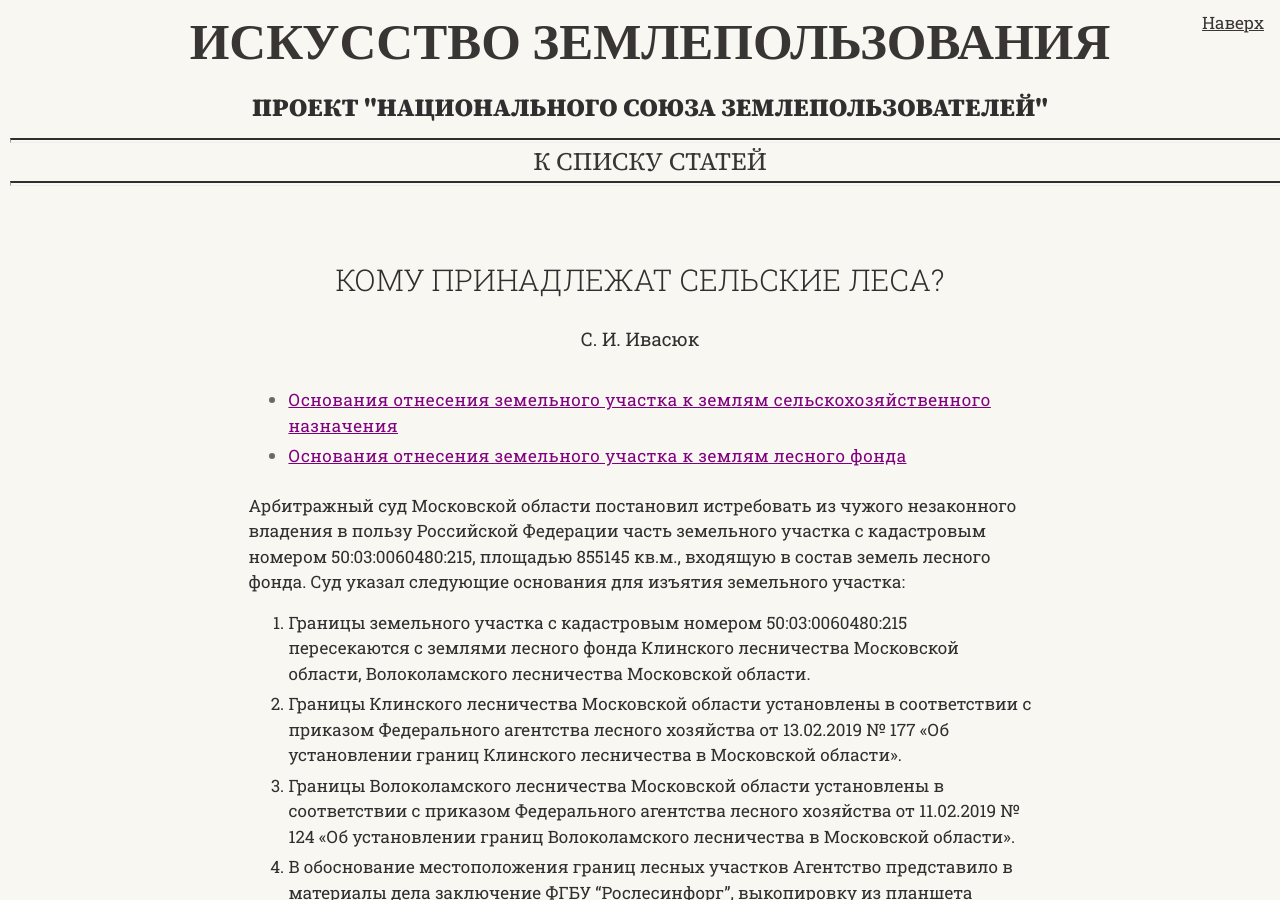
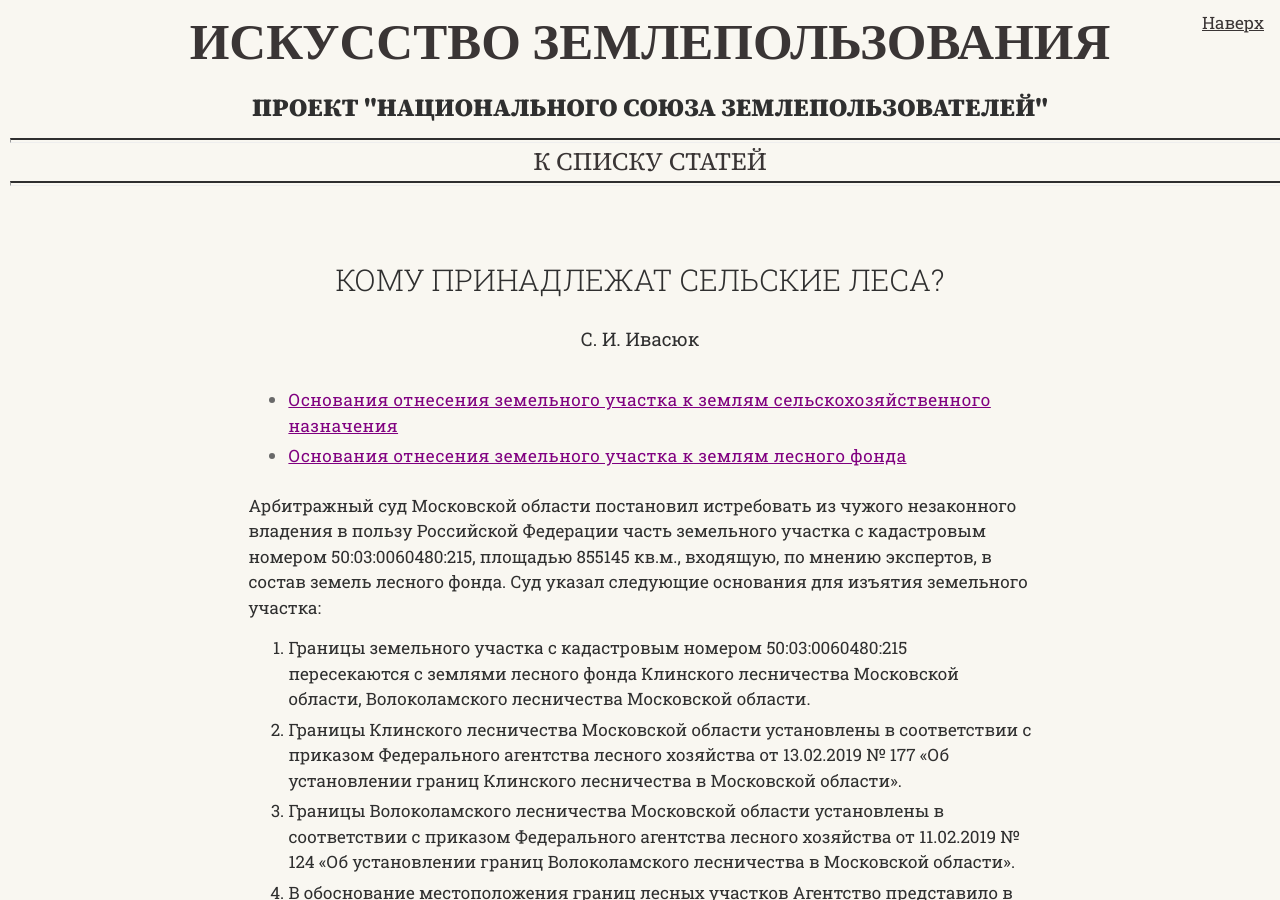
Before and after one commit to SergSi/land-use-art, a Jekyll site: the page built from _articles/2024-05-06-lesa.md, in a window 1280 px wide and 900 px high. Built offline with Jekyll 4.4.1, drawn with Linux system fonts in a browser that asks for light colours; some web fonts are replaced.

Commit message:
Update 2024-05-06-lesa.md

```diff
--- a/_articles/2024-05-06-lesa.md
+++ b/_articles/2024-05-06-lesa.md
@@ -3,7 +3,7 @@
 author: С. И. Ивасюк
 ---
 
-Арбитражный суд Московской области постановил истребовать из чужого незаконного владения в пользу Российской Федерации часть земельного участка с кадастровым номером 50:03:0060480:215, площадью 855145 кв.м., входящую в состав земель лесного фонда. Суд указал следующие основания для изъятия земельного участка:
+Арбитражный суд Московской области постановил истребовать из чужого незаконного владения в пользу Российской Федерации часть земельного участка с кадастровым номером 50:03:0060480:215, площадью 855145 кв.м., входящую, по мнению экспертов, в состав земель лесного фонда. Суд указал следующие основания для изъятия земельного участка:
 
 1. Границы земельного участка с кадастровым номером 50:03:0060480:215 пересекаются с землями лесного фонда Клинского лесничества Московской области, Волоколамского лесничества Московской области.
 2. Границы Клинского лесничества Московской области установлены в соответствии с
```
